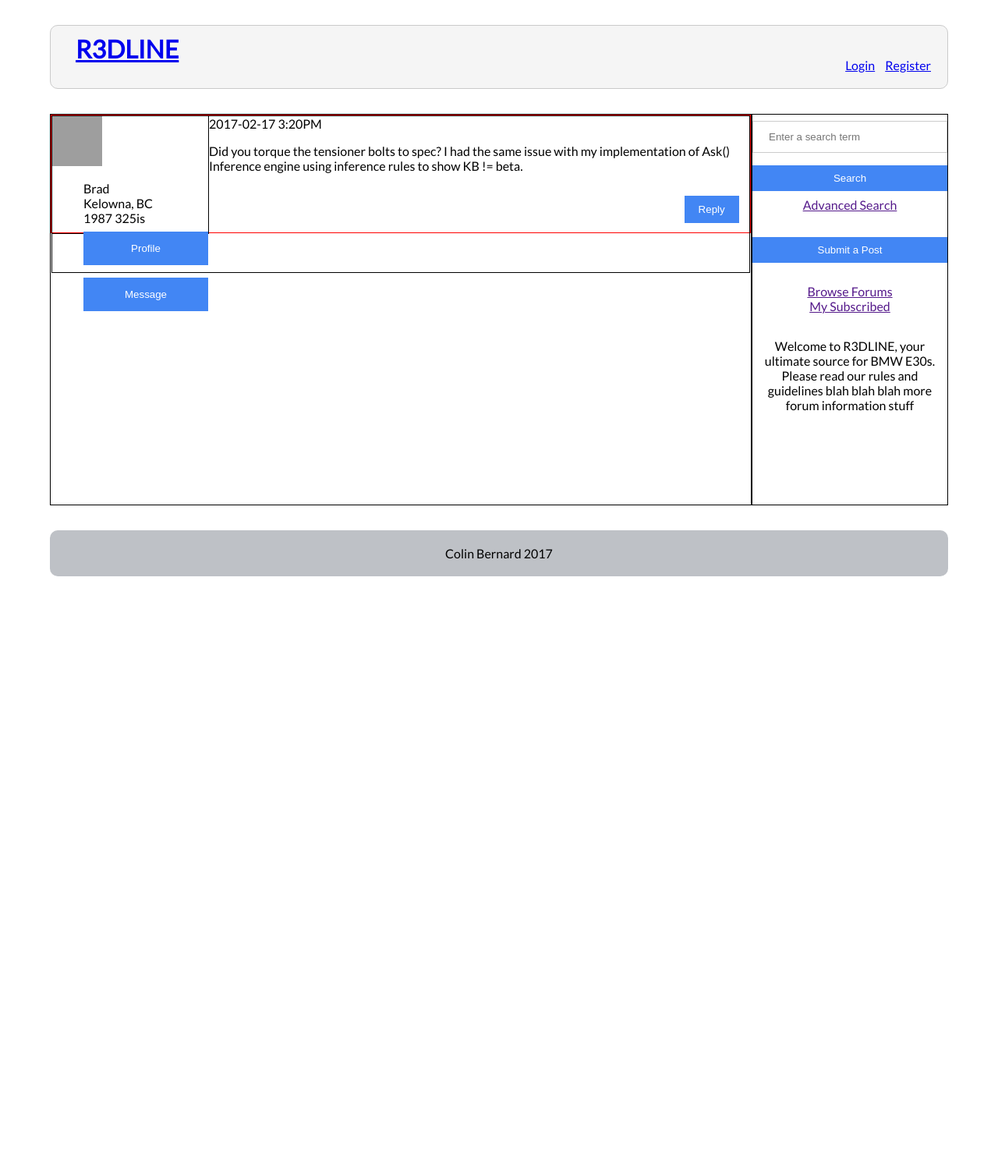
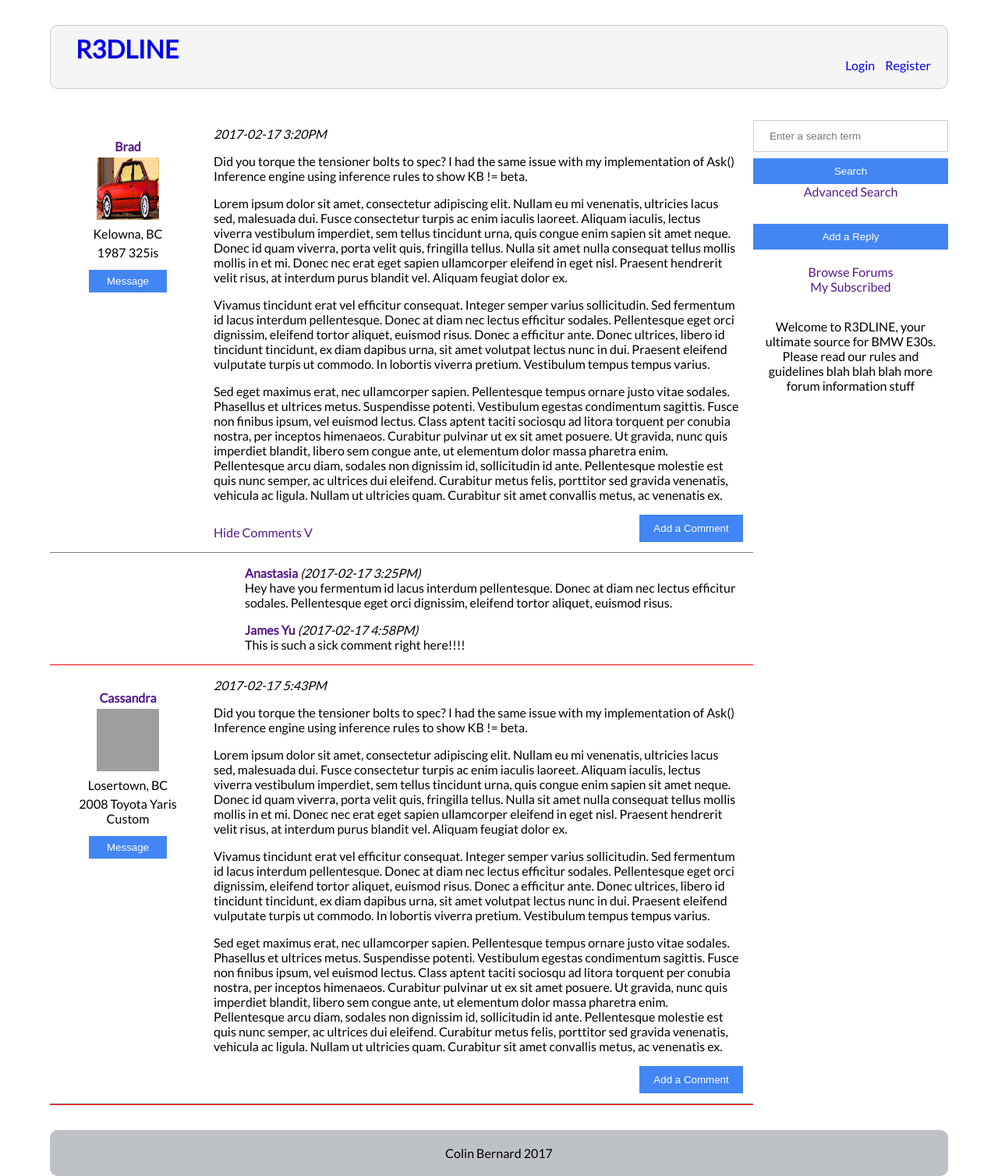
Before and after one commit to colinperepelken/cosc360, a PHP site: page /viewpost.html in a window 1280 px wide. Shown: the whole page at 78% size. Before the commit the page ends 739 px from the top, so only its background shows below. Run offline with PHP 8.4, Linux system fonts and the light colour scheme; some libraries are stand-ins or nearby versions; grey boxes are pictures that could not be loaded.

Commit message:
created user profiles page, added comments to view post page

```diff
--- a/home.html
+++ b/home.html
@@ -6,6 +6,7 @@
    		<link rel="stylesheet" type="text/css"
           href="https://fonts.googleapis.com/css?family=Lato">
    		<link rel="stylesheet" href="style/all.css" />
+   		<link rel="stylesheet" href="style/simpleform.css" />
 	</head>
 	<body>
 		<header>
@@ -24,7 +25,7 @@
 					</form>
 					<p><a href="">Advanced Search</a></p>
 				</div>
-				<button type="button">Submit a Post</button>
+				<a href="makepost.html"><button type="button">Submit a Post</button></a>
 				<br>
 				<p><a href="">Browse Forums</a></p>
 				<br>
--- a/style/all.css
+++ b/style/all.css
@@ -1,11 +1,17 @@
 /*
  * Main site CSS file
  */
+
+
 
 h1, h2, h3, p, body, div {
     font-family: 'Lato', Tahoma, Helvetica, sans-serif;
     margin: 0;
     padding: 0;
+}
+
+a {
+	text-decoration: none;
 }
 
 /*************** HEADER ***********************/
@@ -40,7 +46,6 @@ header ul li {
 	padding: 5px; /* space login/register links */
 }
 
-
  /************* RIGHT SIDEBAR *************/
 
 article#right-sidebar {
@@ -49,7 +54,7 @@ article#right-sidebar {
  	margin: 0em 4em 2em 0em;
  	height: 500px;
  	text-align: center;
- 	border: 1px solid black;
+
 }
 
 article#right-sidebar p {
@@ -61,7 +66,7 @@ article#right-sidebar button {
 	background-color: #4286f4;
 	color: white;
 	padding: 9px 15px;
-	margin: 8px 0;
+	margin: 0;
 	border: none;
 	cursor: pointer;
 	display: block;
@@ -80,6 +85,10 @@ article#right-sidebar #forum-info {
 	margin-top: 2em;
 }
 
+article#right-sidebar a {
+	text-decoration: none;
+}
+
 /************** CENTER CONTENT ********************/
 
 article#center {
@@ -87,13 +96,12 @@ article#center {
 	overflow: hidden;
 	margin: 2em 4em 2em 4em;
 	min-height: 500px;
-	border: 1px solid black;
 }
 
 .post {
 	overflow: auto;
 	padding: 2px 2px 2px 2px;
-	margin: 0.5em 0.2em 0.5em 0.2em;
+	margin: 0.5em 1em 0.5em 0.2em;
 	border-bottom: 1px solid black;
 }
 
--- a/style/viewpost.css
+++ b/style/viewpost.css
@@ -2,37 +2,75 @@
  * Styling for view post page.
  */
 
- .user-info {
- 	border: 1px solid black;
- 	height: 150px;
+ .user-info ul {
+ 	list-style-type: none;
+ 	width: 70%;
+ 	margin: auto;
+ 	padding: 0;
  }
 
- .user-info ul {
- 	list-style-type: none;
+ .user-info li {
+ 	display: table;
+ 	margin: 0 auto 5px auto;
+ 	text-align: center;
  }
 
- .reply-entry .user-info {
+ .user-info ul li button {
+ 	padding: 7px 10px;
+ 	width: 100px;
+ }
+
+ .user-info {
+ 	margin-top: 1em;
  	width: 200px;
+ 	min-height: 200px;
  	float: left;
  }
 
  .reply-button {
  	width: auto;
 	padding: 10px 18px;
-	float: right;
-	margin: 1em 1em 0 0;
+	margin: 1em 1em 1em 0;
+	position: absolute;
+	right: 0;
+	bottom: 0;
  }
 
+/* these dont really work... */
  .reply-content {
- 	border: 1px solid black;
  	min-height: 200px;
+ 	min-width: 250px;
+ 	border-bottom: 1px solid grey;
+ 	position: relative;
  }
 
  .reply-content p {
- 	margin-bottom: 1em;
+ 	margin: 1em 1em 0em 210px;
+ }
+
+ .reply-content p:last-of-type {
+ 	margin-bottom: 4em;
  }
 
  .reply-entry {
- 	border: 1px solid red;
- 	height: 150px;
+ 	border-bottom: 1px solid red;
+ 	min-height: 200px;
+ 	min-width: 200px;
+
  }
+
+
+/* comments */
+.comment {
+	margin-left: 250px;
+	margin-top: 1em;
+	margin-bottom: 1em;
+}
+
+#toggle-comments {
+	position: absolute;
+	left: 0;
+	bottom: 0;
+	margin-left: 210px;
+	margin-bottom: 1em;
+}
--- a/viewpost.html
+++ b/viewpost.html
@@ -38,7 +38,7 @@
 					</form>
 					<p><a href="">Advanced Search</a></p>
 				</div>
-				<button type="button">Submit a Post</button>
+				<button type="button">Add a Reply</button>
 				<br>
 				<p><a href="">Browse Forums</a></p>
 				<br>
@@ -50,19 +50,63 @@
 			<article id="center">
 				<div class="reply-entry">
 					<div class="user-info">
-						<img src="http://i.imgur.com/Qyn2smv.jpg" width="64px" height="64px" class="post-profile-picture"/>
 						<ul>
-							<li>Brad</li>
+							<li><a href=""><b>Brad</b></a></li>
+							<li><img src="images/bmwe30.jpg" width="80px" height="80px" class="post-profile-picture"/></li>
 							<li>Kelowna, BC</li>
 							<li>1987 325is</li>
-							<li><button type="button">Profile</button></li>
 							<li><button type="button">Message</button></li>
 						</ul>
 					</div>
 					<div class="reply-content">
-						<p>2017-02-17 3:20PM</p>
-						<p>Did you torque the tensioner bolts to spec? I had the same issue with my implementation of Ask() Inference engine using inference rules to show KB != beta.</p>
-						<button type="button" class="reply-button">Reply</button>
+						<p class="reply-date"><i>2017-02-17 3:20PM</i></p>
+						<p>Did you torque the tensioner bolts to spec? I had the same issue with my implementation of Ask() Inference engine using inference rules to show KB != beta.
+						</p>
+						<p>
+
+						Lorem ipsum dolor sit amet, consectetur adipiscing elit. Nullam eu mi venenatis, ultricies lacus sed, malesuada dui. Fusce consectetur turpis ac enim iaculis laoreet. Aliquam iaculis, lectus viverra vestibulum imperdiet, sem tellus tincidunt urna, quis congue enim sapien sit amet neque. Donec id quam viverra, porta velit quis, fringilla tellus. Nulla sit amet nulla consequat tellus mollis mollis in et mi. Donec nec erat eget sapien ullamcorper eleifend in eget nisl. Praesent hendrerit velit risus, at interdum purus blandit vel. Aliquam feugiat dolor ex.
+						</p>
+						<p>
+						Vivamus tincidunt erat vel efficitur consequat. Integer semper varius sollicitudin. Sed fermentum id lacus interdum pellentesque. Donec at diam nec lectus efficitur sodales. Pellentesque eget orci dignissim, eleifend tortor aliquet, euismod risus. Donec a efficitur ante. Donec ultrices, libero id tincidunt tincidunt, ex diam dapibus urna, sit amet volutpat lectus nunc in dui. Praesent eleifend vulputate turpis ut commodo. In lobortis viverra pretium. Vestibulum tempus tempus varius.
+						</p>
+						<p>
+						Sed eget maximus erat, nec ullamcorper sapien. Pellentesque tempus ornare justo vitae sodales. Phasellus et ultrices metus. Suspendisse potenti. Vestibulum egestas condimentum sagittis. Fusce non finibus ipsum, vel euismod lectus. Class aptent taciti sociosqu ad litora torquent per conubia nostra, per inceptos himenaeos. Curabitur pulvinar ut ex sit amet posuere. Ut gravida, nunc quis imperdiet blandit, libero sem congue ante, ut elementum dolor massa pharetra enim. Pellentesque arcu diam, sodales non dignissim id, sollicitudin id ante. Pellentesque molestie est quis nunc semper, ac ultrices dui eleifend. Curabitur metus felis, porttitor sed gravida venenatis, vehicula ac ligula. Nullam ut ultricies quam. Curabitur sit amet convallis metus, ac venenatis ex. </p>
+						<button type="button" class="reply-button">Add a Comment</button>
+						<a href="" id="toggle-comments">Hide Comments V</a>
+					</div>
+					<div class="comment">
+						<p class="comment-info"><a href=""><b>Anastasia</b></a> <i>(2017-02-17 3:25PM)</i></p>
+						<p class="comment-content">Hey have you fermentum id lacus interdum pellentesque. Donec at diam nec lectus efficitur sodales. Pellentesque eget orci dignissim, eleifend tortor aliquet, euismod risus.</p>
+					</div>
+					<div class="comment">
+						<p class="comment-info"><a href=""><b>James Yu</b></a> <i>(2017-02-17 4:58PM)</i></p>
+						<p class="comment-content">This is such a sick comment right here!!!!</p>
+					</div>
+				</div>
+				<div class="reply-entry">
+					<div class="user-info">
+						<ul>
+							<li><a href=""><b>Cassandra</b></a></li>
+							<li><img src="https://upload.wikimedia.org/wikipedia/commons/thumb/3/32/2008-2010_Toyota_Yaris_(NCP93R)_YRS_sedan_(2010-12-28).jpg/250px-2008-2010_Toyota_Yaris_(NCP93R)_YRS_sedan_(2010-12-28).jpg" width="80px" height="80px" class="post-profile-picture"/></li>
+							<li>Losertown, BC</li>
+							<li>2008 Toyota Yaris Custom</li>
+							<li><button type="button">Message</button></li>
+						</ul>
+					</div>
+					<div class="reply-content">
+						<p class="reply-date"><i>2017-02-17 5:43PM</i></p>
+						<p>Did you torque the tensioner bolts to spec? I had the same issue with my implementation of Ask() Inference engine using inference rules to show KB != beta.
+						</p>
+						<p>
+
+						Lorem ipsum dolor sit amet, consectetur adipiscing elit. Nullam eu mi venenatis, ultricies lacus sed, malesuada dui. Fusce consectetur turpis ac enim iaculis laoreet. Aliquam iaculis, lectus viverra vestibulum imperdiet, sem tellus tincidunt urna, quis congue enim sapien sit amet neque. Donec id quam viverra, porta velit quis, fringilla tellus. Nulla sit amet nulla consequat tellus mollis mollis in et mi. Donec nec erat eget sapien ullamcorper eleifend in eget nisl. Praesent hendrerit velit risus, at interdum purus blandit vel. Aliquam feugiat dolor ex.
+						</p>
+						<p>
+						Vivamus tincidunt erat vel efficitur consequat. Integer semper varius sollicitudin. Sed fermentum id lacus interdum pellentesque. Donec at diam nec lectus efficitur sodales. Pellentesque eget orci dignissim, eleifend tortor aliquet, euismod risus. Donec a efficitur ante. Donec ultrices, libero id tincidunt tincidunt, ex diam dapibus urna, sit amet volutpat lectus nunc in dui. Praesent eleifend vulputate turpis ut commodo. In lobortis viverra pretium. Vestibulum tempus tempus varius.
+						</p>
+						<p>
+						Sed eget maximus erat, nec ullamcorper sapien. Pellentesque tempus ornare justo vitae sodales. Phasellus et ultrices metus. Suspendisse potenti. Vestibulum egestas condimentum sagittis. Fusce non finibus ipsum, vel euismod lectus. Class aptent taciti sociosqu ad litora torquent per conubia nostra, per inceptos himenaeos. Curabitur pulvinar ut ex sit amet posuere. Ut gravida, nunc quis imperdiet blandit, libero sem congue ante, ut elementum dolor massa pharetra enim. Pellentesque arcu diam, sodales non dignissim id, sollicitudin id ante. Pellentesque molestie est quis nunc semper, ac ultrices dui eleifend. Curabitur metus felis, porttitor sed gravida venenatis, vehicula ac ligula. Nullam ut ultricies quam. Curabitur sit amet convallis metus, ac venenatis ex. </p>
+						<button type="button" class="reply-button">Add a Comment</button>
 					</div>
 				</div>
 			</article>
```
Also changed, not shown: profile.html (added, +75 -0 lines), style/profile.css (added, +42 -0 lines), images/bmwe30.jpg (added), images/e30.jpg (added).
